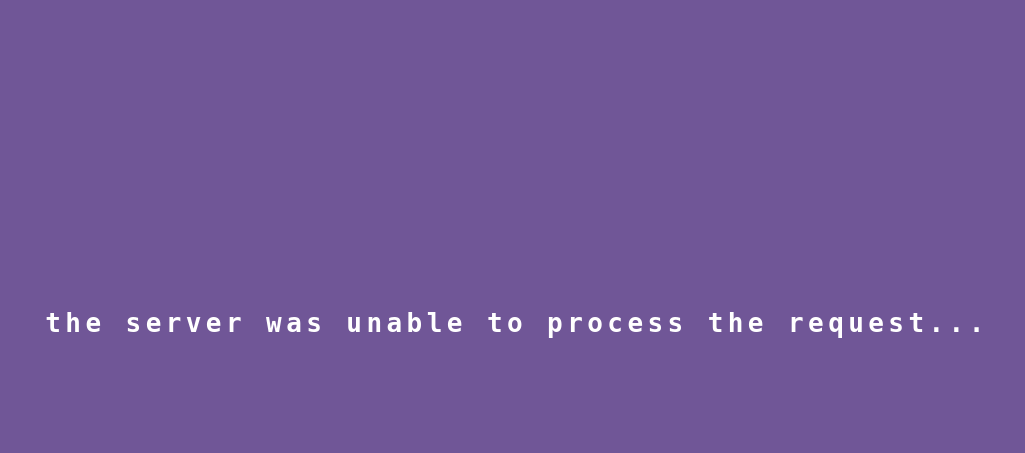
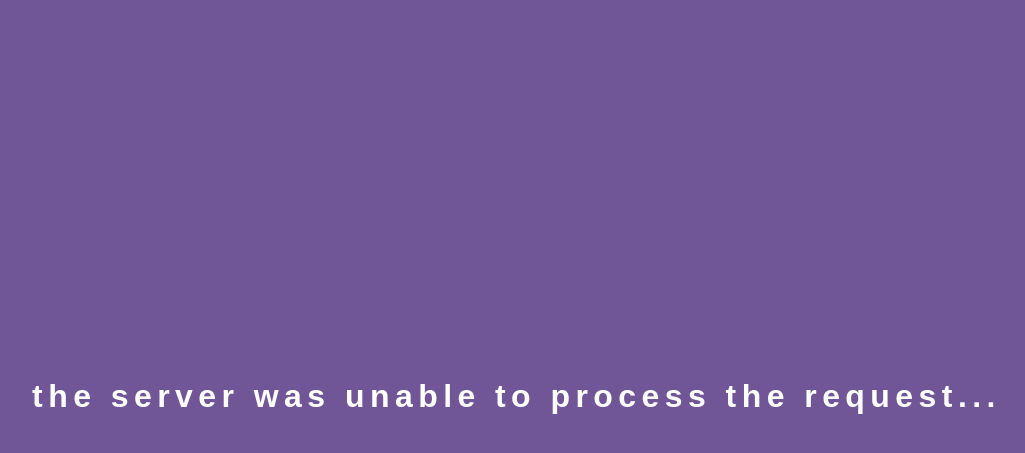
Before and after one commit to olviann/constellate-web, a Django app: template users/templates/400.html in a window 1280 px wide. Shown: the top 453 px of the page, without its empty margins (121-1146 px from the left). Run offline with Django 4.2, Linux system fonts and the light colour scheme; the template is opened without the code that fills it, so the values that code supplies are empty; parts of the project's set-up code (start-up, migrations or seed data) failed here and were passed over.

Commit message:
Latest fixes

```diff
--- a/constellatebackend/settings.py
+++ b/constellatebackend/settings.py
@@ -17,7 +17,6 @@
 BASE_DIR = os.path.dirname(
     os.path.dirname(os.path.dirname(os.path.abspath(__file__)))
 )
-
 
 # Quick-start development settings - unsuitable for production
 # See https://docs.djangoproject.com/en/4.2/howto/deployment/checklist/
--- a/users/templates/400.html
+++ b/users/templates/400.html
@@ -30,7 +30,7 @@
 
         <style>
             .typewriter h1 {
-              font-family: monospace;
+              font-family: Century Gothic, sans-serif;
               overflow: hidden;
               border-right: .17em solid rgb(0, 0, 0);
               white-space: nowrap;/*single line content*/
--- a/users/templates/403.html
+++ b/users/templates/403.html
@@ -30,7 +30,7 @@
 
         <style>
             .typewriter h1 {
-              font-family: monospace;
+              font-family: Century Gothic, sans-serif;
               overflow: hidden;
               border-right: .17em solid rgb(0, 0, 0);
               white-space: nowrap;/*single line content*/
--- a/users/templates/404.html
+++ b/users/templates/404.html
@@ -30,7 +30,7 @@
 
         <style>
             .typewriter h1 {
-              font-family: monospace;
+              font-family: Century Gothic, sans-serif;
               overflow: hidden;
               border-right: .17em solid rgb(0, 0, 0);
               white-space: nowrap;/*single line content*/
--- a/users/templates/500.html
+++ b/users/templates/500.html
@@ -30,7 +30,7 @@
 
         <style>
             .typewriter h1 {
-              font-family: monospace;
+              font-family: Century Gothic, sans-serif;
               overflow: hidden;
               border-right: .17em solid rgb(0, 0, 0);
               white-space: nowrap;/*single line content*/
--- a/users/templates/home.html
+++ b/users/templates/home.html
@@ -8,7 +8,7 @@
 
                   {% for msg in messages %}
                   <div class="alert alert-warning alert-dismissible fade show" role="alert">
-                      <strong><p style="color:rgb(255, 255, 255);text-align:center;font-family: monospace;">Incorrect user/password</p></strong>
+                      <strong><p style="color:rgb(255, 255, 255);text-align:center;font-family: Century Gothic, sans-serif;">Incorrect user/password</p></strong>
 
                    {% endfor %}
                   </div>
```
